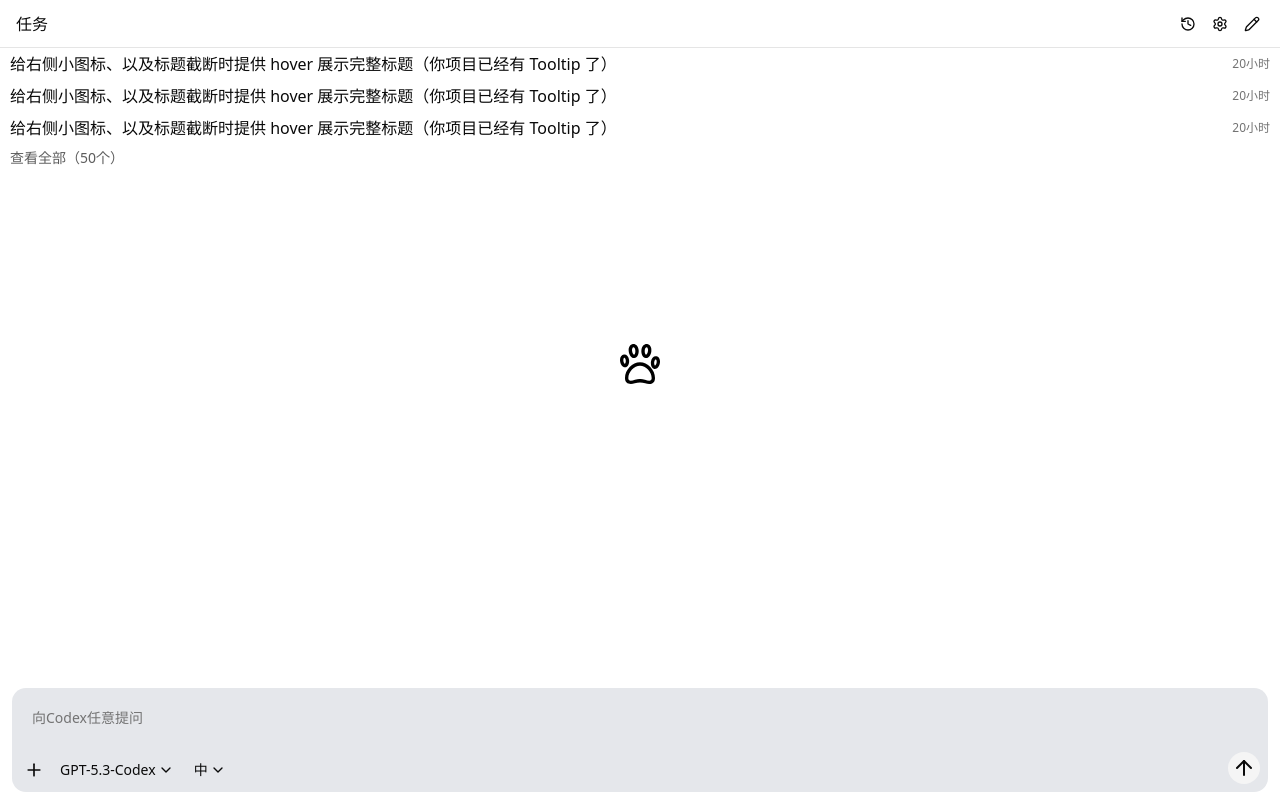
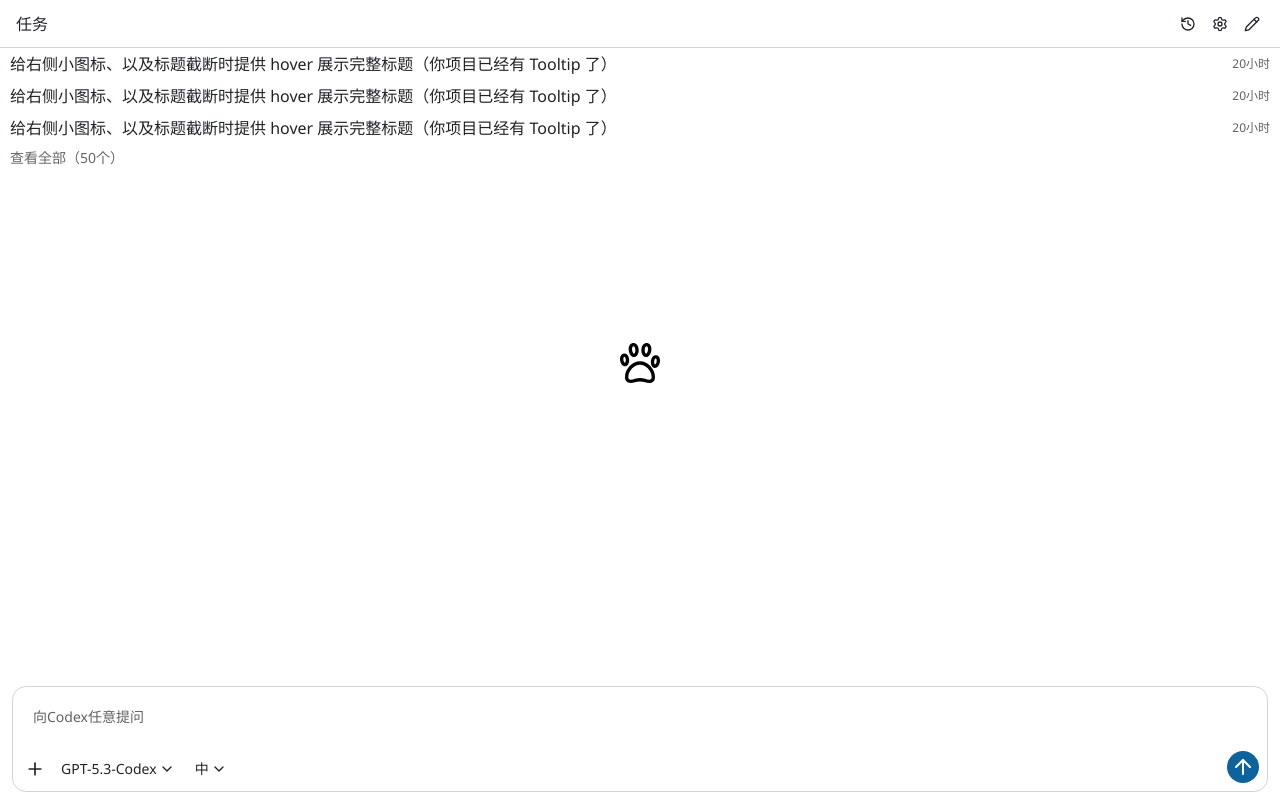
Before and after one commit to NH-99-FE/my-agent-vscode-extension, a React (Vite) app in the folder webview-ui/: page / in a window 1280 px wide. Built offline with nearby package versions, Linux system fonts and the light colour scheme.

Commit message:
style(project): 💄  修改配色方案，适配vscode配色风格

```diff
--- a/webview-ui/src/components/common/IconTooltip.tsx
+++ b/webview-ui/src/components/common/IconTooltip.tsx
@@ -22,7 +22,7 @@ export const IconTooltip = ({
           {children}
         </div>
       </TooltipTrigger>
-      <TooltipContent>
+      <TooltipContent className="border-border bg-muted text-foreground">
         <p>{tipText}</p>
       </TooltipContent>
     </Tooltip>
--- a/webview-ui/src/components/ui/tooltip.tsx
+++ b/webview-ui/src/components/ui/tooltip.tsx
@@ -36,11 +36,11 @@ function TooltipContent({
 }: React.ComponentProps<typeof TooltipPrimitive.Content>) {
   return (
     <TooltipPrimitive.Portal>
-      <TooltipPrimitive.Content
-        data-slot="tooltip-content"
-        sideOffset={sideOffset}
-        className={cn(
-          "bg-foreground text-background animate-in fade-in-0 zoom-in-95 data-[state=closed]:animate-out data-[state=closed]:fade-out-0 data-[state=closed]:zoom-out-95 data-[side=bottom]:slide-in-from-top-2 data-[side=left]:slide-in-from-right-2 data-[side=right]:slide-in-from-left-2 data-[side=top]:slide-in-from-bottom-2 z-50 w-fit origin-(--radix-tooltip-content-transform-origin) rounded-md px-3 py-1.5 text-xs text-balance",
+        <TooltipPrimitive.Content
+          data-slot="tooltip-content"
+          sideOffset={sideOffset}
+          className={cn(
+          "bg-popover text-popover-foreground border border-border shadow-xs animate-in fade-in-0 zoom-in-95 data-[state=closed]:animate-out data-[state=closed]:fade-out-0 data-[state=closed]:zoom-out-95 data-[side=bottom]:slide-in-from-top-2 data-[side=left]:slide-in-from-right-2 data-[side=right]:slide-in-from-left-2 data-[side=top]:slide-in-from-bottom-2 z-50 w-fit origin-(--radix-tooltip-content-transform-origin) rounded-md px-3 py-1.5 text-xs text-balance",
           className
         )}
         {...props}
--- a/webview-ui/src/features/thread/components/Composer.tsx
+++ b/webview-ui/src/features/thread/components/Composer.tsx
@@ -25,7 +25,7 @@ export const Composer = () => {
   }, [])
 
   return (
-    <div className="relative mx-3 my-2 flex flex-col rounded-xl bg-gray-200 p-2">
+    <div className="relative mx-3 my-2 flex flex-col rounded-xl border border-border bg-card p-2 text-card-foreground">
       <Textarea
         ref={textareaRef}
         rows={1}
@@ -52,7 +52,7 @@ export const Composer = () => {
       </div>
       <div className="absolute right-2 bottom-2">
         <IconTooltip tipText="发送消息" hasBackground={true}>
-          <div className="rounded-full bg-accent p-1">
+          <div className="rounded-full bg-primary p-1 text-primary-foreground transition-colors duration-150 hover:bg-primary/90">
             <ArrowUp className="h-6 w-6" />
           </div>
         </IconTooltip>
--- a/webview-ui/src/index.css
+++ b/webview-ui/src/index.css
@@ -2,69 +2,129 @@
 @import 'tw-animate-css';
 @import 'shadcn/tailwind.css';
 
-@custom-variant dark (&:is(.dark *));
+/* Make tailwind `dark:` utilities work in VS Code webview themes. */
+@custom-variant dark (&:is(.dark *, body.vscode-dark *, body.vscode-high-contrast *));
 
 :root {
-  font-family: system-ui, Avenir, Helvetica, Arial, sans-serif;
+  font-family:
+    'Segoe UI',
+    system-ui,
+    -apple-system,
+    sans-serif;
   line-height: 1.5;
   font-weight: 400;
-
-  color-scheme: light dark;
-  color: rgba(255, 255, 255, 0.87);
-  background-color: #242424;
 
   font-synthesis: none;
   text-rendering: optimizeLegibility;
   -webkit-font-smoothing: antialiased;
   -moz-osx-font-smoothing: grayscale;
+
+  /* Base fallback tokens (outside VS Code host). */
   --radius: 0.625rem;
-  --background: oklch(1 0 0);
-  --foreground: oklch(0.145 0 0);
-  --card: oklch(1 0 0);
-  --card-foreground: oklch(0.145 0 0);
-  --popover: oklch(1 0 0);
-  --popover-foreground: oklch(0.145 0 0);
-  --primary: oklch(0.205 0 0);
-  --primary-foreground: oklch(0.985 0 0);
-  --secondary: oklch(0.97 0 0);
-  --secondary-foreground: oklch(0.205 0 0);
-  --muted: oklch(0.97 0 0);
-  --muted-foreground: oklch(0.556 0 0);
-  --accent: oklch(0.97 0 0);
-  --accent-foreground: oklch(0.205 0 0);
-  --destructive: oklch(0.577 0.245 27.325);
-  --border: oklch(0.922 0 0);
-  --input: oklch(0.922 0 0);
-  --ring: oklch(0.708 0 0);
-  --chart-1: oklch(0.646 0.222 41.116);
-  --chart-2: oklch(0.6 0.118 184.704);
-  --chart-3: oklch(0.398 0.07 227.392);
-  --chart-4: oklch(0.828 0.189 84.429);
-  --chart-5: oklch(0.769 0.188 70.08);
-  --sidebar: oklch(0.985 0 0);
-  --sidebar-foreground: oklch(0.145 0 0);
-  --sidebar-primary: oklch(0.205 0 0);
-  --sidebar-primary-foreground: oklch(0.985 0 0);
-  --sidebar-accent: oklch(0.97 0 0);
-  --sidebar-accent-foreground: oklch(0.205 0 0);
-  --sidebar-border: oklch(0.922 0 0);
-  --sidebar-ring: oklch(0.708 0 0);
+  --background: #ffffff;
+  --foreground: #1f2328;
+  --card: #ffffff;
+  --card-foreground: #1f2328;
+  --popover: #ffffff;
+  --popover-foreground: #1f2328;
+  --primary: #0e639c;
+  --primary-foreground: #ffffff;
+  --secondary: #f3f3f3;
+  --secondary-foreground: #1f2328;
+  --muted: #f3f3f3;
+  --muted-foreground: #616161;
+  --accent: #e8e8e8;
+  --accent-foreground: #1f2328;
+  --destructive: #d32f2f;
+  --border: #d4d4d4;
+  --input: #ffffff;
+  --ring: #0078d4;
+  --chart-1: #0e639c;
+  --chart-2: #007acc;
+  --chart-3: #3794ff;
+  --chart-4: #4ec9b0;
+  --chart-5: #dcdcaa;
+  --sidebar: #ffffff;
+  --sidebar-foreground: #1f2328;
+  --sidebar-primary: #0e639c;
+  --sidebar-primary-foreground: #ffffff;
+  --sidebar-accent: #f3f3f3;
+  --sidebar-accent-foreground: #1f2328;
+  --sidebar-border: #d4d4d4;
+  --sidebar-ring: #0078d4;
+}
+
+/* VS Code light theme */
+body.vscode-light {
+  --background: var(--vscode-editor-background, #ffffff);
+  --foreground: var(--vscode-editor-foreground, #1f2328);
+  --card: var(--vscode-editorWidget-background, var(--vscode-editor-background, #ffffff));
+  --card-foreground: var(--vscode-editor-foreground, #1f2328);
+  --popover: var(--vscode-editorWidget-background, var(--vscode-editor-background, #ffffff));
+  --popover-foreground: var(--vscode-editor-foreground, #1f2328);
+  --primary: var(--vscode-button-background, #0e639c);
+  --primary-foreground: var(--vscode-button-foreground, #ffffff);
+  --secondary: var(--vscode-button-secondaryBackground, #f3f3f3);
+  --secondary-foreground: var(--vscode-button-secondaryForeground, var(--vscode-editor-foreground, #1f2328));
+  --muted: color-mix(in srgb, var(--vscode-editor-foreground, #1f2328) 8%, transparent);
+  --muted-foreground: color-mix(in srgb, var(--vscode-editor-foreground, #1f2328) 70%, transparent);
+  --accent: var(--vscode-list-hoverBackground, var(--vscode-button-secondaryBackground, #ececec));
+  --accent-foreground: var(--vscode-editor-foreground, #1f2328);
+  --destructive: var(--vscode-errorForeground, #d32f2f);
+  --border: var(--vscode-panel-border, #d4d4d4);
+  --input: var(--vscode-input-background, var(--vscode-editor-background, #ffffff));
+  --ring: var(--vscode-focusBorder, #0078d4);
+}
+
+/* VS Code dark theme */
+body.vscode-dark {
+  --background: var(--vscode-editor-background, #1e1e1e);
+  --foreground: var(--vscode-editor-foreground, #cccccc);
+  --card: var(--vscode-editorWidget-background, #252526);
+  --card-foreground: var(--vscode-editor-foreground, #cccccc);
+  --popover: var(--vscode-editorWidget-background, #252526);
+  --popover-foreground: var(--vscode-editor-foreground, #cccccc);
+  --primary: var(--vscode-button-background, #0e639c);
+  --primary-foreground: var(--vscode-button-foreground, #ffffff);
+  --secondary: var(--vscode-button-secondaryBackground, #3a3d41);
+  --secondary-foreground: var(--vscode-button-secondaryForeground, #cccccc);
+  --muted: color-mix(in srgb, var(--vscode-editor-foreground, #cccccc) 14%, transparent);
+  --muted-foreground: color-mix(in srgb, var(--vscode-editor-foreground, #cccccc) 72%, transparent);
+  --accent: var(--vscode-list-hoverBackground, #2a2d2e);
+  --accent-foreground: var(--vscode-editor-foreground, #cccccc);
+  --destructive: var(--vscode-errorForeground, #f14c4c);
+  --border: var(--vscode-panel-border, #3c3c3c);
+  --input: var(--vscode-input-background, #3c3c3c);
+  --ring: var(--vscode-focusBorder, #007fd4);
+}
+
+/* VS Code high-contrast themes */
+body.vscode-high-contrast,
+body.vscode-high-contrast-light {
+  --background: var(--vscode-editor-background, #000000);
+  --foreground: var(--vscode-editor-foreground, #ffffff);
+  --card: var(--vscode-editorWidget-background, var(--vscode-editor-background, #000000));
+  --card-foreground: var(--vscode-editor-foreground, #ffffff);
+  --popover: var(--vscode-editorWidget-background, var(--vscode-editor-background, #000000));
+  --popover-foreground: var(--vscode-editor-foreground, #ffffff);
+  --primary: var(--vscode-button-background, #0e639c);
+  --primary-foreground: var(--vscode-button-foreground, #ffffff);
+  --secondary: var(--vscode-button-secondaryBackground, #3a3d41);
+  --secondary-foreground: var(--vscode-button-secondaryForeground, #ffffff);
+  --muted: color-mix(in srgb, var(--vscode-editor-foreground, #ffffff) 16%, transparent);
+  --muted-foreground: color-mix(in srgb, var(--vscode-editor-foreground, #ffffff) 78%, transparent);
+  --accent: var(--vscode-list-hoverBackground, #094771);
+  --accent-foreground: var(--vscode-editor-foreground, #ffffff);
+  --destructive: var(--vscode-errorForeground, #ff6b6b);
+  --border: var(--vscode-contrastBorder, var(--vscode-panel-border, #ffffff));
+  --input: var(--vscode-input-background, var(--vscode-editor-background, #000000));
+  --ring: var(--vscode-focusBorder, #f38518);
 }
 
 body {
   margin: 0;
   min-width: 200px;
   min-height: 100vh;
-}
-
-@media (prefers-color-scheme: light) {
-  :root {
-    color: #213547;
-    background-color: #ffffff;
-  }
-  a:hover {
-    color: #747bff;
-  }
 }
 
 @theme inline {
@@ -108,40 +168,6 @@ body {
   --color-sidebar-ring: var(--sidebar-ring);
 }
 
-.dark {
-  --background: oklch(0.145 0 0);
-  --foreground: oklch(0.985 0 0);
-  --card: oklch(0.205 0 0);
-  --card-foreground: oklch(0.985 0 0);
-  --popover: oklch(0.205 0 0);
-  --popover-foreground: oklch(0.985 0 0);
-  --primary: oklch(0.922 0 0);
-  --primary-foreground: oklch(0.205 0 0);
-  --secondary: oklch(0.269 0 0);
-  --secondary-foreground: oklch(0.985 0 0);
-  --muted: oklch(0.269 0 0);
-  --muted-foreground: oklch(0.708 0 0);
-  --accent: oklch(0.269 0 0);
-  --accent-foreground: oklch(0.985 0 0);
-  --destructive: oklch(0.704 0.191 22.216);
-  --border: oklch(1 0 0 / 10%);
-  --input: oklch(1 0 0 / 15%);
-  --ring: oklch(0.556 0 0);
-  --chart-1: oklch(0.488 0.243 264.376);
-  --chart-2: oklch(0.696 0.17 162.48);
-  --chart-3: oklch(0.769 0.188 70.08);
-  --chart-4: oklch(0.627 0.265 303.9);
-  --chart-5: oklch(0.645 0.246 16.439);
-  --sidebar: oklch(0.205 0 0);
-  --sidebar-foreground: oklch(0.985 0 0);
-  --sidebar-primary: oklch(0.488 0.243 264.376);
-  --sidebar-primary-foreground: oklch(0.985 0 0);
-  --sidebar-accent: oklch(0.269 0 0);
-  --sidebar-accent-foreground: oklch(0.985 0 0);
-  --sidebar-border: oklch(1 0 0 / 10%);
-  --sidebar-ring: oklch(0.556 0 0);
-}
-
 @layer base {
   * {
     @apply border-border outline-ring/50;
```
